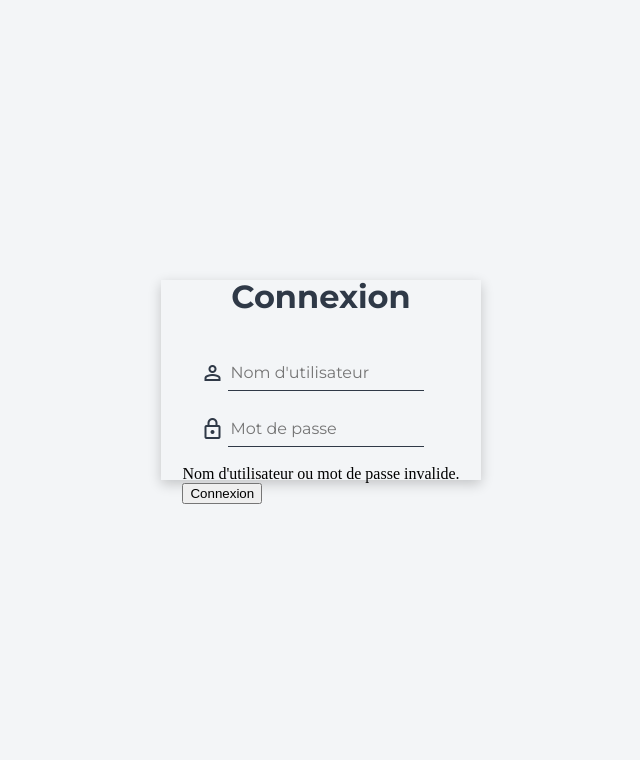
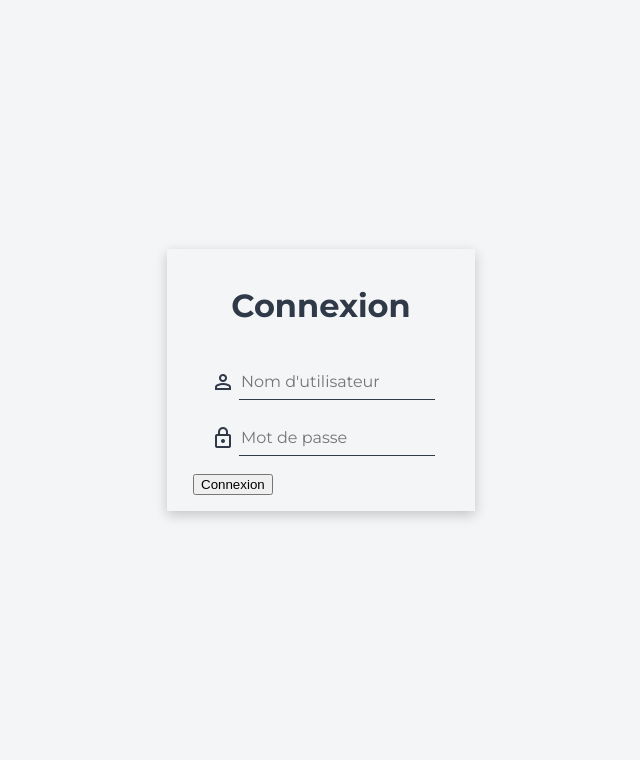
Before and after one commit to bastub/eureka, a Flask app: page /login/ in a window 1280 px wide. Shown: the part 40-800 px from the top of the page, without its empty margins (319-959 px from the left). Run offline with Flask 2, Linux system fonts and the light colour scheme.

Commit message:
Style login

```diff
--- a/app.py
+++ b/app.py
@@ -179,8 +179,9 @@ def login():
 
             return redirect(url_for('home'))
 
-
-    msg = "Nom d'utilisateur ou mot de passe invalide."
+        else :
+            # Affiche un message d'erreur
+            msg = "Nom d'utilisateur ou mot de passe invalide."
 
     return render_template('login.html', msg = msg)
 
--- a/static/css/login.css
+++ b/static/css/login.css
@@ -69,8 +69,10 @@ a:link {
     align-items: center;
     justify-content: center;
     box-shadow: rgba(0, 0, 0, 0.2) 0px 4px 12px;
-    width: 25vw;
-    height: 25vh;
+    padding-top: 2vh;
+    padding-bottom: 2vh;
+    padding-left: 2vw;
+    padding-right: 2vw;
 }
 
 h1 {
@@ -116,6 +118,16 @@ h1 {
     font-family: 'Montserrat', sans-serif;
     font-size: 2vh;
     color: var(--dark-col1);
-    transition: font-size 0.1s;
+    transition: border-bottom 0.1s;
     outline: None;
 }
+
+#password:hover, #username:hover {
+    border-bottom: 1px solid var(--col1);
+    transition: border-bottom 0.2s;
+}
+
+#password:focus, #username:focus {
+    border-bottom: 3px solid var(--col1);
+    transition: border-bottom 50ms;
+}
--- a/templates/index.html
+++ b/templates/index.html
@@ -55,7 +55,7 @@
     <div class = "centre">
       <a href="{{ url_for('tout') }}"><h1>Eur<r>ê</r>ka</h1></a>
       <form method = "POST" class="recherche" action="{{ url_for('recherche') }}">
-        <input autocomplete="off" id="searchbar" type="text" name="search" placeholder="Recherche...">
+        <input ondrop="return false" autocomplete="off" id="searchbar" type="text" name="search" placeholder="Recherche...">
       </form>
     </div>
   </body>
--- a/templates/layout.html
+++ b/templates/layout.html
@@ -42,7 +42,7 @@
         </div>
         <div class ="search_bar">
             <form method = "POST" class="recherche" action="{{ url_for('recherche') }}">
-                <input id="searchbar" type="text" name="search" placeholder="Recherche...">
+                <input ondrop="return false" autocomplete="off" id="searchbar" type="text" name="search" placeholder="Recherche...">
             </form>
         </div>
         <div class="boxes">
--- a/templates/login.html
+++ b/templates/login.html
@@ -29,7 +29,7 @@
                                 person
                             </span>
                         </div>
-                        <input type="text" name="pseudo" placeholder="Nom d'utilisateur" id="username" required>
+                        <input ondrop="return false" autocomplete="off" type="text" name="pseudo" placeholder="Nom d'utilisateur" id="username" required>
                     </div>
                     <div class="champ">
                         <div class="icone">
@@ -37,7 +37,7 @@
                                 lock
                             </span>
                         </div>
-                        <input type="password" name="password" placeholder="Mot de passe" id="password" required>
+                        <input ondrop="return false" autocomplete="off" type="password" name="password" placeholder="Mot de passe" id="password" required>
                     </div>
                     <div class="msg">{{ msg }}</div>
                     <input type="submit" value="Connexion">
```
Also changed, not shown: 1 other file.
